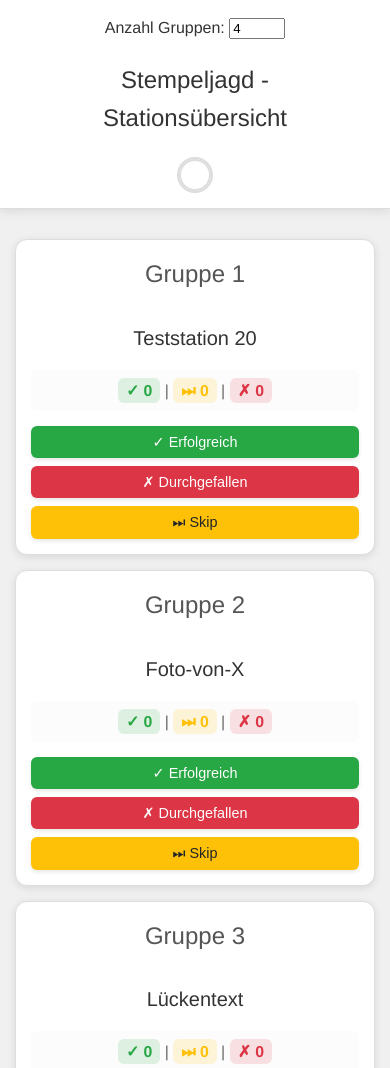
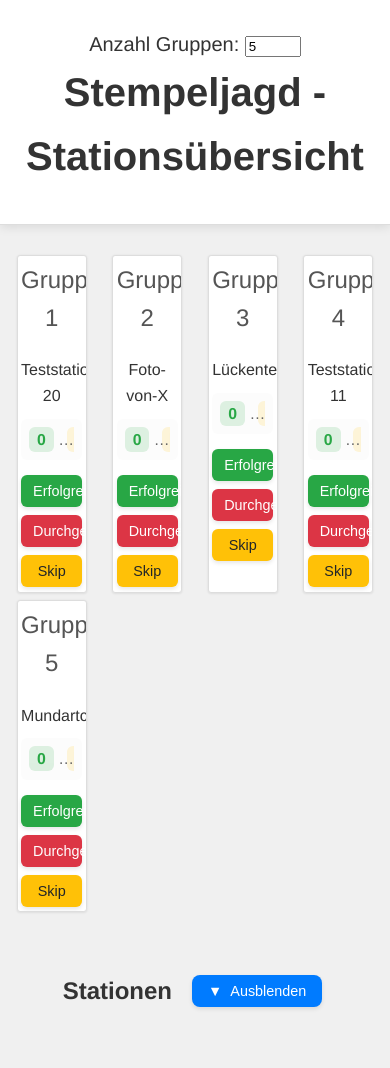
Before and after one commit to MathisTRD/Stempeljagd-FF25, a plain HTML site: page public/index.html in a window 390 px wide. Shown: the top 1068 px of the page. Drawn offline with Linux system fonts and the light colour scheme.

Commit message:
New structure

```diff
--- a/public/index.html
+++ b/public/index.html
@@ -13,7 +13,7 @@
         <div class="header-content">
             <div class="group-count-center">
                 <label for="group-count-input" class="group-count-label">Anzahl Gruppen:</label>
-                <input id="group-count-input" class="group-count-input" type="number" min="1" max="99" value="4" onchange="onGroupCountChange(this.value)">
+                <input id="group-count-input" class="group-count-input" type="number" min="1" max="99" value="5" onchange="onGroupCountChange(this.value)">
             </div>
             <div class="logo-title-section">
                 <h1 style="text-align:center; margin:0 auto;">Stempeljagd - Stationsübersicht</h1>
--- a/public/js/script.js
+++ b/public/js/script.js
@@ -190,17 +190,15 @@ function updateStationsTable() {
                 ${sortedStations.length > 0 ?
                     sortedStations.map(station => {
                         const isOccupied = occupiedStations.has(station.Stationsname);
-                        const occupyingGroup = groups.find(g =>
-                            g.currentStation === station.Stationsname ||
-                            g.nextStation === station.Stationsname
-                        );
-
+                        // Finde alle Gruppen, die aktuell auf dieser Station sind
+                        const occupyingGroups = groups.filter(g => g.currentStation === station.Stationsname);
+                        const occupyingNames = occupyingGroups.map(g => g.name).join(', ');
                         return `
                             <tr class="${isOccupied ? 'occupied' : 'free'}">
                                 <td>${station.Stationsname}</td>
                                 <td>${station.Standort || '-'}</td>
                                 <td class="${isOccupied ? 'status-occupied' : 'status-free'}">${isOccupied ? 'Belegt' : 'Frei'}</td>
-                                <td>${occupyingGroup ? occupyingGroup.name : '-'}</td>
+                                <td>${occupyingNames || '-'}</td>
                             </tr>
                         `;
                     }).join('') :
@@ -337,16 +335,16 @@ function createFinishedGroupHTML(group) {
     const total = group.completedStations.length + group.skippedStations.length + group.failedStations.length;
     return `
         <h2>${group.name}</h2>
-        <p><strong>🎉 ALLE STATIONEN ABGESCHLOSSEN!</strong></p>
+        <p><strong>ALLE STATIONEN ABGESCHLOSSEN!</strong></p>
         <div class="finished-stats">
             <div class="stat-row">
-                <span class="status-free">✓ Erfolgreich: ${group.completedStations.length}</span>
+                <span class="status-free">Erfolgreich: ${group.completedStations.length}</span>
             </div>
             <div class="stat-row">
-                <span class="status-next">⏭ Geskippt: ${group.skippedStations.length}</span>
+                <span class="status-next">Geskippt: ${group.skippedStations.length}</span>
             </div>
             <div class="stat-row">
-                <span class="status-occupied">✗ Durchgefallen: ${group.failedStations.length}</span>
+                <span class="status-occupied">Durchgefallen: ${group.failedStations.length}</span>
             </div>
             <div class="stat-row total">
                 <strong>Gesamt: ${total} Stationen</strong>
@@ -361,19 +359,19 @@ function createActiveGroupHTML(group, groupIndex) {
         <h2>${group.name}</h2>
         <div class="station-name">${currentStation || '-'}</div>
         <div class="group-stats">
-            <p><span class="status-free">✓ ${group.completedStations.length}</span> |
-               <span class="status-next">⏭ ${group.skippedStations.length}</span> |
-               <span class="status-occupied">✗ ${group.failedStations.length}</span></p>
+            <p><span class="status-free">${group.completedStations.length}</span> |
+               <span class="status-next">${group.skippedStations.length}</span> |
+               <span class="status-occupied">${group.failedStations.length}</span></p>
         </div>
         <div class="action-buttons">
             <button class="btn-erfolgreich" data-group-index="${groupIndex}" data-action="finish" ${!group.currentStation ? 'disabled' : ''} title="${currentStation || 'Keine Station'} erfolgreich abschließen">
-                ✓ Erfolgreich
+                Erfolgreich
             </button>
             <button class="btn-durchgefallen" data-group-index="${groupIndex}" data-action="fail" ${!group.currentStation ? 'disabled' : ''} title="${currentStation || 'Keine Station'} als durchgefallen markieren">
-                ✗ Durchgefallen
+                Durchgefallen
             </button>
             <button class="btn-skip" data-group-index="${groupIndex}" data-action="skip" ${!group.currentStation ? 'disabled' : ''} title="${currentStation || 'Keine Station'} überspringen">
-                ⏭ Skip
+                Skip
             </button>
         </div>
     `;
@@ -421,7 +419,7 @@ const failStation = (group) => processStation(group, 'failed');
 async function initializeApp() {
     try {
         stations = await loadStations();
-        createGroups(stations.length);
+        createGroups(6);
         assignStationsToGroups();
         updateGroups();
     } catch (error) {
@@ -456,7 +454,7 @@ window.toggleTheme = function() {
     // Update theme icon
     const themeIcon = document.getElementById('theme-icon');
     if (themeIcon) {
-        themeIcon.textContent = newTheme === 'dark' ? '🌙' : '☀️';
+        themeIcon.textContent = '';
     }
 }
 
@@ -469,7 +467,7 @@ window.initializeTheme = function() {
 
     const themeIcon = document.getElementById('theme-icon');
     if (themeIcon) {
-        themeIcon.textContent = defaultTheme === 'dark' ? '🌙' : '☀️';
+        themeIcon.textContent = '';
     }
 }
 
@@ -487,7 +485,7 @@ if (window.matchMedia) {
             document.documentElement.setAttribute('data-theme', newTheme);
             const themeIcon = document.getElementById('theme-icon');
             if (themeIcon) {
-                themeIcon.textContent = newTheme === 'dark' ? '🌙' : '☀️';
+                themeIcon.textContent = '';
             }
         }
     });
--- a/public/style.css
+++ b/public/style.css
@@ -63,131 +63,6 @@ header {
 }
 
 .header-content {
-    max-width: 100%;
-    width: 100%;
-    margin: 0;
-    padding: 0 20px;
-    display: flex;
-    align-items: center;
-    justify-content: space-between;
-    flex-wrap: wrap;
-    gap: 20px;
-}
-
-.logo-title-section {
-    display: flex;
-    align-items: center;
-    gap: 20px;
-    flex: 1;
-}
-
-.header-controls {
-    display: flex;
-    align-items: center;
-    gap: 15px;
-}
-
-h1 {
-    font-weight: 300;
-    color: var(--text-color);
-    margin: 0;
-    font-size: 2.2em;
-    transition: color 0.3s ease;
-}
-
-h2 {
-    text-align: center;
-    color: var(--text-tertiary);
-    margin: 30px 0 20px 0;
-    transition: color 0.3s ease;
-}
-
-/* Main content */
-main {
-    max-width: 100%;
-    width: 100%;
-    margin: 0;
-    padding: 0 20px;
-}
-
-/* Groups Container */
-#groups-container {
-    display: grid;
-    grid-template-columns: repeat(auto-fit, minmax(300px, 1fr));
-    gap: 20px;
-    margin-bottom: 40px;
-    padding: 0 10px;
-}
-
-#filter-container {
-    text-align: center;
-    margin-bottom: 20px;
-}
-
-/* Logo */
-.logo {
-    width: 80px;
-    height: 80px;
-    border-radius: 12px;
-    box-shadow: 0 4px 12px var(--shadow);
-    object-fit: cover;
-    transition: transform 0.3s ease, box-shadow 0.3s ease;
-}
-
-.logo:hover {
-    transform: scale(1.05);
-    box-shadow: 0 6px 20px var(--shadow-hover);
-}
-
-/* Dark Mode Toggle */
-
-.theme-toggle {
-    background: none;
-    border: 2px solid var(--border-color);
-    width: 36px;
-    height: 36px;
-    border-radius: 50%;
-    position: relative;
-    cursor: pointer;
-    display: flex;
-    align-items: center;
-    justify-content: center;
-    transition: border-color 0.2s, background 0.2s;
-    outline: none;
-}
-
-
-.theme-toggle:hover {
-    border-color: var(--primary-color);
-    background: color-mix(in srgb, var(--primary-color) 8%, transparent);
-}
-
-
-
-.theme-toggle-slider {
-    width: 28px;
-    height: 28px;
-    border-radius: 50%;
-    background: #fff;
-    box-shadow: 0 0 0 2px var(--border-color);
-    transition: background 0.3s, box-shadow 0.3s;
-}
-
-[data-theme="dark"] .theme-toggle-slider {
-    background: #111;
-    box-shadow: 0 0 0 2px #444;
-}
-
-
-/* Remove .theme-label for minimalism */
-
-    /* Group Cards */
-
-/* Station name in group card */
-.group .station-name {
-    display: flex;
-    align-items: center;
-    justify-content: center;
     font-size: 1.25em;
     font-weight: 500;
     color: var(--text-color);
@@ -198,16 +73,28 @@ main {
     text-align: center;
     box-shadow: none;
 }
+
+/* Gruppen-Grid für Desktop */
+#groups-container {
+    display: grid;
+    grid-template-columns: repeat(auto-fit, minmax(18vw, 1fr));
+    gap: 2vw;
+    margin: 0 auto 3vw auto;
+    padding: 0 2vw;
+    max-width: 100vw;
+    justify-items: center;
+}
+
+
 .group {
     background-color: var(--card-bg);
     border: 1px solid var(--border-color);
-    border-radius: 12px;
-    box-shadow: 0 2px 8px var(--shadow);
-    padding: 16px 14px;
+    border-radius: 0.8vw;
+    box-shadow: 0 0.15vw 0.6vw var(--shadow);
+    padding: 1.2vw 0.9vw;
     width: 100%;
-    max-width: 350px;
+    max-width: 18vw;
     height: auto;
-    min-height: 180px;
     text-align: center;
     transition: box-shadow 0.3s, border-color 0.3s;
     overflow: hidden;
@@ -577,130 +464,6 @@ table th:first-child {
 .station-short[title] {
     cursor: help;
     border-bottom: 1px dotted;
+
+
 }
-
-/* Responsive Design */
-@media (max-width: 768px) {
-    header {
-        padding: 15px;
-    }
-
-    .header-content {
-        flex-direction: column;
-        text-align: center;
-        padding: 0 15px;
-    }
-
-    .logo-title-section {
-        flex-direction: column;
-        gap: 15px;
-    }
-
-    h1 {
-        font-size: 1.8em;
-    }
-
-    main {
-        padding: 0 15px;
-    }
-
-    #groups-container {
-        grid-template-columns: 1fr;
-        gap: 15px;
-        padding: 0;
-    }
-
-    .group {
-        max-width: none;
-        min-height: 180px;
-    }
-
-    table {
-        font-size: 0.9em;
-    }
-
-    th, td {
-        padding: 10px 12px;
-    }
-
-    .section-header {
-        flex-direction: column;
-        gap: 10px;
-    }
-
-    .section-header h2 {
-        margin: 0;
-    }
-}
-
-@media (max-width: 480px) {
-    h1 {
-        font-size: 1.5em;
-        margin-bottom: 20px;
-    }
-
-    .group {
-        padding: 15px;
-        min-height: 160px;
-    }
-
-    table {
-        font-size: 0.8em;
-    }
-
-    th, td {
-        padding: 8px 10px;
-    }
-
-    button {
-        padding: 10px 14px;
-        font-size: 0.9em;
-    }
-
-    .logo {
-        width: 60px;
-        height: 60px;
-    }
-
-    .theme-label {
-        display: none;
-    }
-
-    .toggle-btn {
-        padding: 6px 12px;
-        font-size: 0.8em;
-    }
-}
-
-/* Wide screen optimizations */
-@media (min-width: 1200px) {
-    #groups-container {
-        grid-template-columns: repeat(auto-fit, minmax(350px, 1fr));
-        gap: 30px;
-        padding: 0 20px;
-    }
-
-    .group {
-        max-width: 450px;
-    }
-
-    table {
-        font-size: 1em;
-    }
-
-    th, td {
-        padding: 18px 22px;
-    }
-}
-
-@media (min-width: 1600px) {
-    #groups-container {
-        grid-template-columns: repeat(auto-fit, minmax(400px, 1fr));
-        gap: 35px;
-    }
-
-    .group {
-        max-width: 500px;
-        min-height: 240px;
-    }
-}
```
